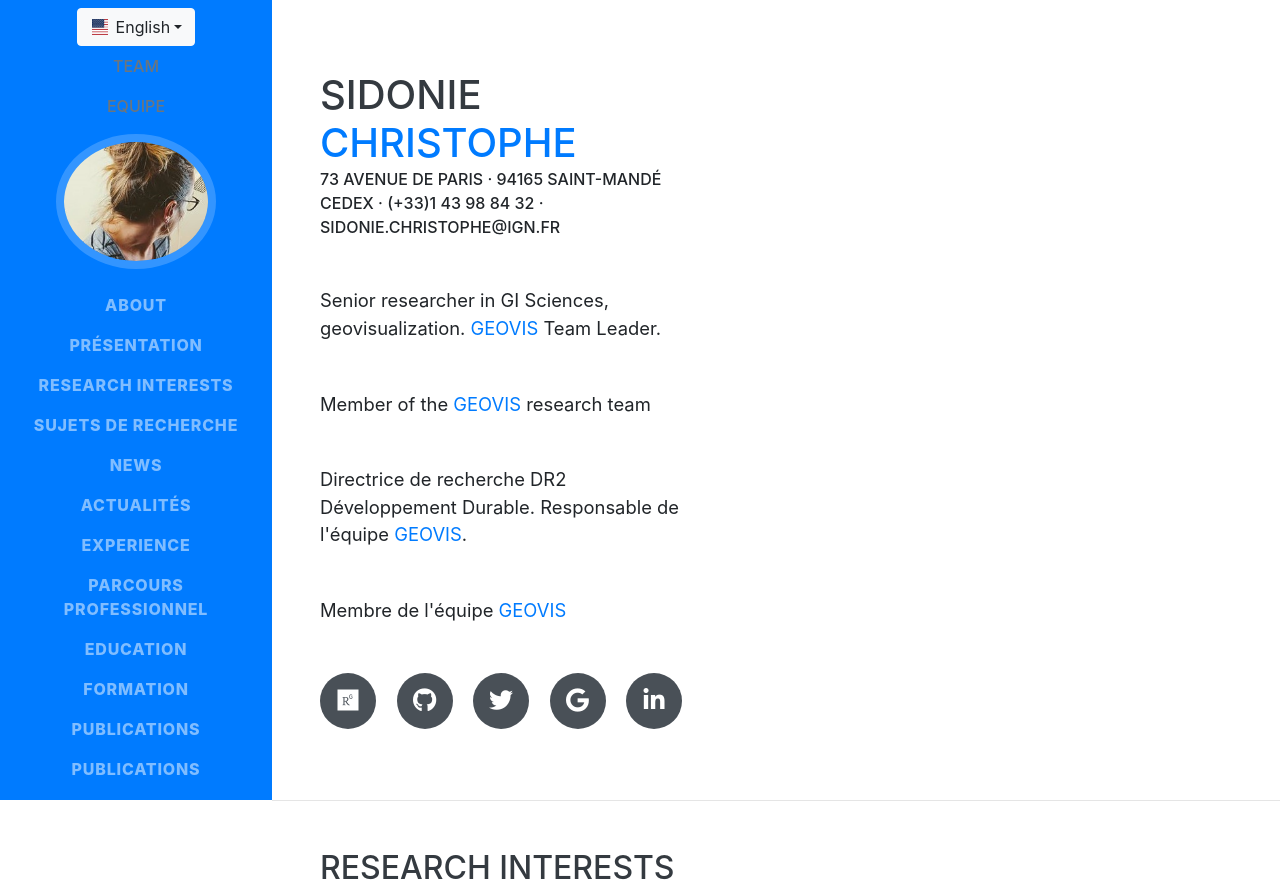
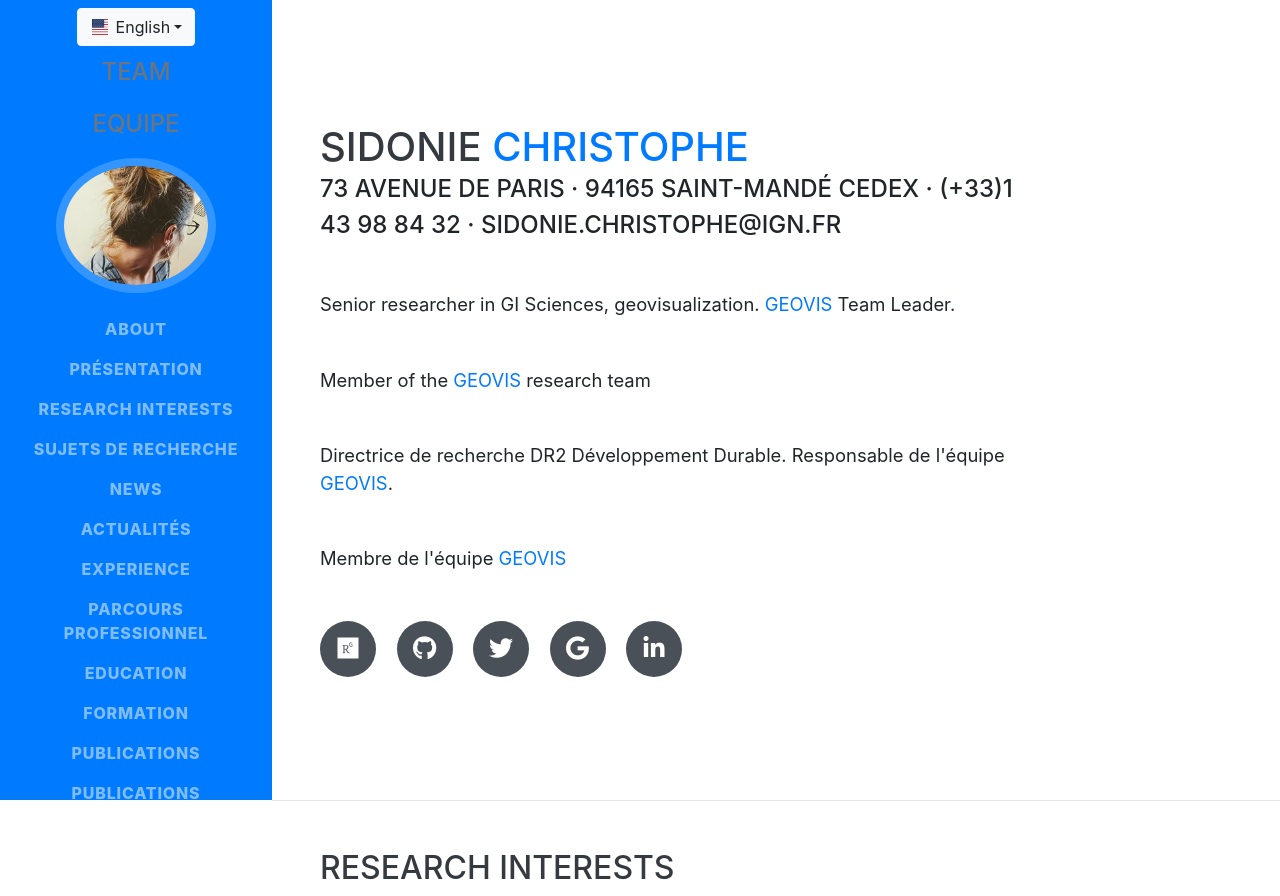
Before and after one commit to umrlastig/sidonie-christophe, a website with bundled scripts: page index.html in a window 1280 px wide. Shown: the top 896 px of the page. Built offline with nearby package versions, Linux system fonts and the light colour scheme; a web font is replaced by a local one.

Commit message:
Update resume.css

```diff
--- a/css/resume.css
+++ b/css/resume.css
@@ -51,7 +51,7 @@ p.lead {
   text-transform: uppercase;
   font-weight: 500;
   font-family: 'Saira Extra Condensed', -apple-system, BlinkMacSystemFont, 'Segoe UI', Roboto, 'Helvetica Neue', Arial, sans-serif, 'Apple Color Emoji', 'Segoe UI Emoji', 'Segoe UI Symbol', 'Noto Color Emoji';
-  font-size: 1rem;
+  font-size: 1.5rem;
 }
 
 .social-icons a {
@@ -152,7 +152,7 @@ p.lead {
 section.resume-section {
   padding-top: 5rem !important;
   padding-bottom: 5rem !important;
-  max-width: 30rem;
+  max-width: 50rem;
 }
 
 section.resume-section .resume-item .resume-date {
```
